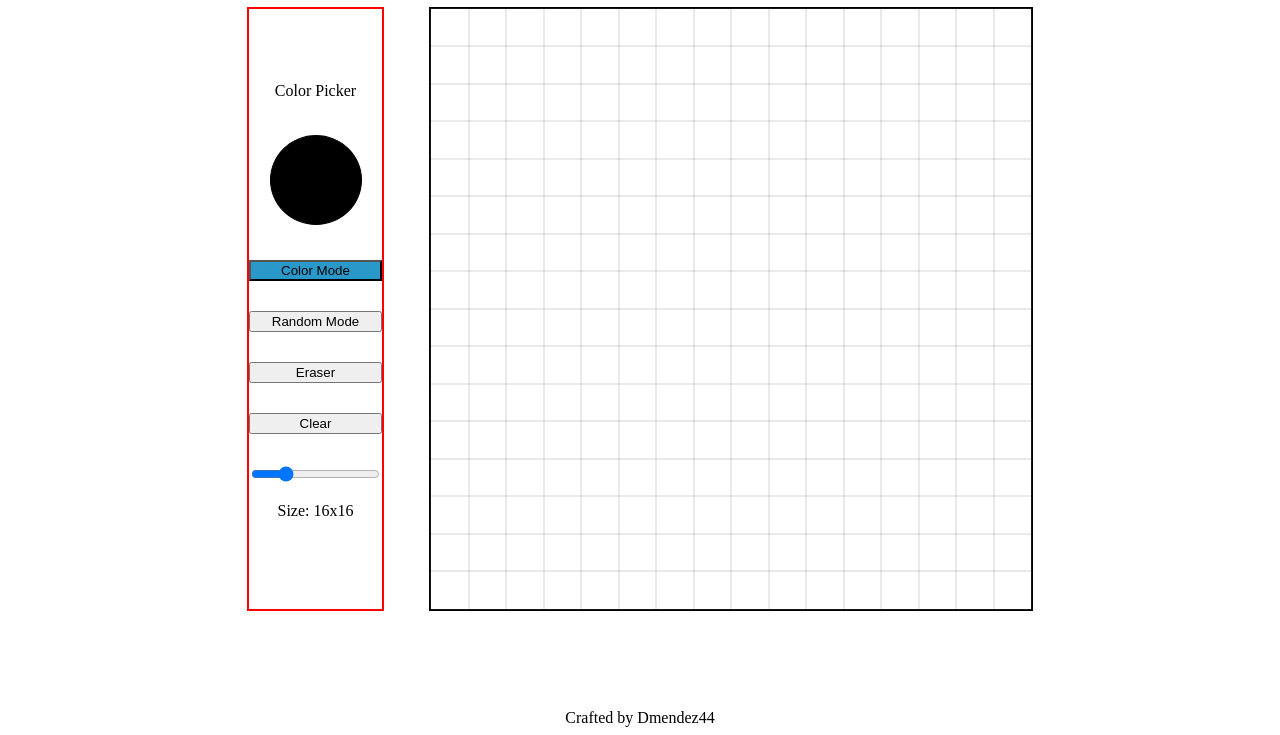
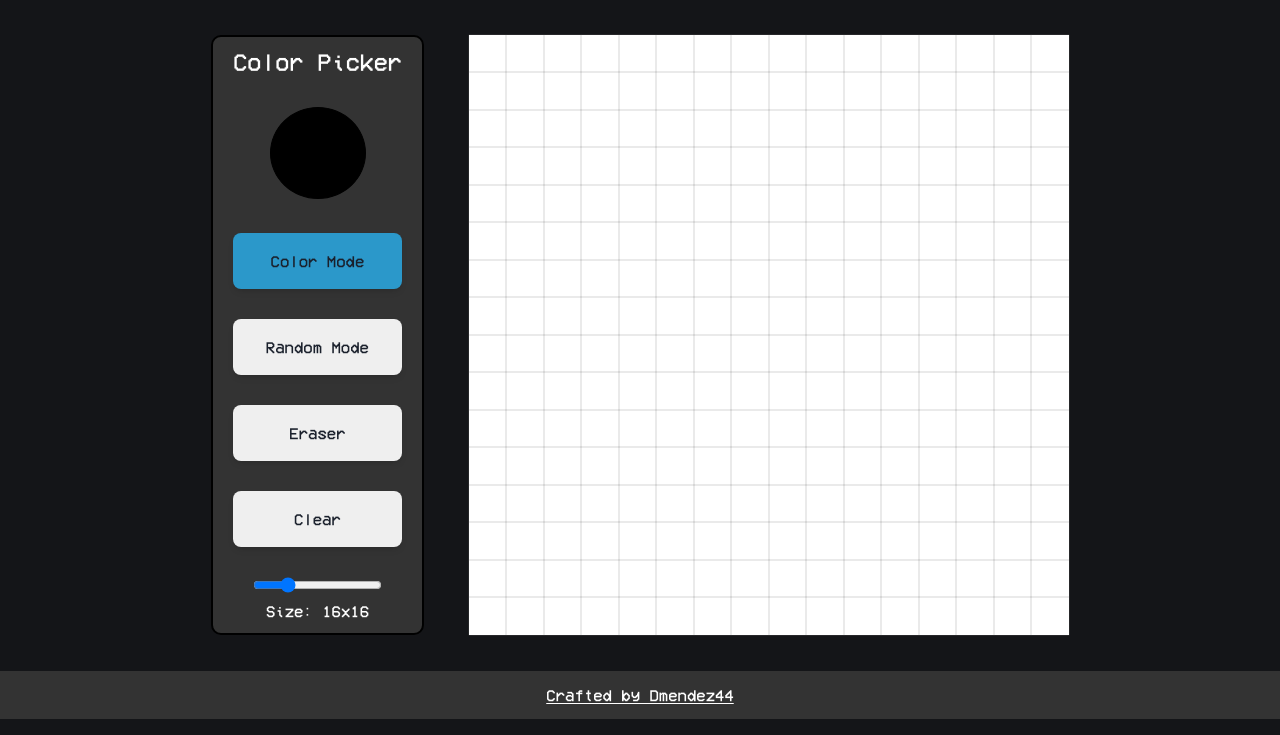
Before and after one commit to Dmendez44/Pixel-art-drawer, a plain HTML site: page index.html in a window 1280 px wide. Shown: the part 81-816 px from the top of the page. Drawn offline with Linux system fonts and the light colour scheme.

Commit message:
Added styling and logo

```diff
--- a/index.html
+++ b/index.html
@@ -3,8 +3,9 @@
 <head>
     <meta charset="UTF-8">
     <meta name="viewport" content="width=device-width, initial-scale=1.0">
-    <title>Pixel Art Drawing tool</title>
+    <title>Pixel Art Drawing Tool</title>
     <link rel="stylesheet" href="style.css">
+    <link rel="icon" type="images/x-icon" href="./potion.png">
     <script src="app.js" defer></script>
 </head>
 <body>
@@ -15,10 +16,10 @@
         <div class="tools">
             <label for="colorpicker">Color Picker</label>
             <input type="color" id="colorpicker" value="#000000" style="color: rgb(0,0,0)" class="grow-on-hover">
-            <button id="colorMode" class="grow-on-hover">Color Mode</button>
-            <button id="randomMode" class="grow-on-hover">Random Mode</button>
-            <button id="eraser" class="grow-on-hover">Eraser</button>
-            <button id="clear" class="grow-on-hover">Clear</button>
+            <button id="colorMode" class="grow-on-hover button-47" role="button">Color Mode</button>
+            <button id="randomMode" class="grow-on-hover button-47" role="button">Random Mode</button>
+            <button id="eraser" class="grow-on-hover button-47" role="button">Eraser</button>
+            <button id="clear" class="grow-on-hover button-47" role="button">Clear</button>
             <div class="slidecontainer">
             <input type="range" min="1" max="64" value="16" class="slider">
             <p id="sliderOutput">Size: 16x16</p>
@@ -26,6 +27,6 @@
         </div>
         <div class="canvas"></div>
     </main>
-    <footer>Crafted by Dmendez44</footer>
+    <footer><a href="https://github.com/Dmendez44">Crafted by Dmendez44</a></footer>
 </body>
 </html>
--- a/style.css
+++ b/style.css
@@ -1,11 +1,32 @@
+* {
+    margin: 0;
+    padding: 0;
+    box-sizing: border-box;
+    color: white;
+}
+
+@font-face {
+    font-family: VCR_OSD_MONO_1;
+    src: url("./VCR_OSD_MONO_1.001.ttf") format("opentype");
+}
+
 body {
     min-height: 100vh;
     display: flex;
     flex-direction: column;
+    background-color: #141518;
 }
 
 header {
     text-align: center;
+    background-color: #333333;
+    padding: 16px;
+}
+
+h1 {
+    font-size: 3rem;
+    font-family: VCR_OSD_MONO_1;
+    font-weight: 400;
 }
 
 main {
@@ -13,18 +34,32 @@ main {
     flex-direction: row;
     justify-content: center;
     gap: 45px;
+    background-color: #141518;
+    margin-top: auto;
 }
 
 .tools {
     display: flex;
     flex-direction: column;
-    border: 2px solid red;
+    border: 2px solid black;
     justify-content: center;
     gap: 30px;
+    background-color: #333333;
+    padding: 0 20px;
+    border-radius: 10px;
 }
 
+.slidecontainer {
+    display: flex;
+    flex-direction: column;
+    align-items: center;
+}
 label {
     align-self: center;
+    font-size: 1.5rem;
+    font-weight: 900;
+    font-family: VCR_OSD_MONO_1;
+    font-weight: 400;
 }
 
 #colorpicker {
@@ -34,6 +69,8 @@ label {
 
 #sliderOutput {
     text-align: center;
+    margin-top: 10px;
+    font-family: VCR_OSD_MONO_1;
 }
 /*
 #eraser {
@@ -46,9 +83,9 @@ label {
 .canvas {
     height: 600px;
     width: 600px;
-    border: 2px solid black;
     display: flex;
     flex-wrap: wrap;
+    background-color: white;
 }
 
 .pixel {
@@ -65,10 +102,14 @@ label {
     background-color: rgb(43, 152, 202);
 }
 
+
 footer {
     display: flex;
     justify-content: center;
     margin-top: auto;
+    background-color: #333333;
+    padding: 16px;
+    font-family: VCR_OSD_MONO_1;
 }
 
 #colorpicker {
@@ -110,3 +151,28 @@ footer {
     transform: scale(1.1);
     cursor: pointer;
 }
+
+.button-47 {
+    align-items: center;
+    border: 0 solid #E2E8F0;
+    box-shadow: 0 4px 6px -1px rgba(0, 0, 0, 0.1), 0 2px 4px -1px rgba(0, 0, 0, 0.06);
+    box-sizing: border-box;
+    color: #1A202C;
+    display: inline-flex;
+    /* font-family: Inter, sans-serif; */
+    font-family: VCR_OSD_MONO_1;
+    font-size: 1rem;
+    font-weight: 500;
+    height: 56px;
+    justify-content: center;
+    line-height: 24px;
+    overflow-wrap: break-word;
+    padding: 24px;
+    text-decoration: none;
+    width: auto;
+    border-radius: 8px;
+    cursor: pointer;
+    user-select: none;
+    -webkit-user-select: none;
+    touch-action: manipulation;
+}
```
Also changed, not shown: VCR_OSD_MONO_1.001.ttf (added), potion.png (added), 1 other file.
